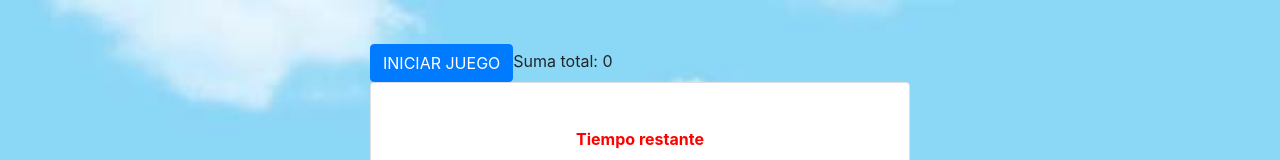
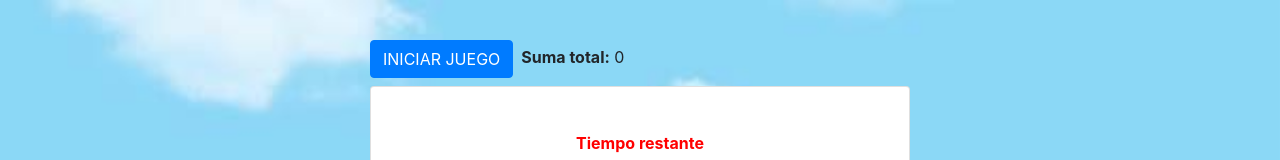
Before and after one commit to milagros-marquina-jumi/caso-practico, an Angular app: page / in a window 1280 px wide. Shown: the top 160 px of the page. Built offline with nearby package versions, Linux system fonts and the light colour scheme.

Commit message:
code improvement

```diff
--- a/src/app/app.component.html
+++ b/src/app/app.component.html
@@ -3,8 +3,10 @@
     <div class="col-sm-10 col-md-6 col-lg-6 mx-auto d-table h-100">
 
       <div class="d-table-cell align-middle">
-        <button class="btn btn-primary" (click)="fnPlay()" *ngIf="gameOver && time == 0">INICIAR JUEGO</button>
-        <span *ngIf="gameOver==true && time ==0">Suma total: {{scorePink+scoreBlue}}</span>
+        <div class="mb-2">
+          <button class="btn btn-primary mr-2" (click)="fnPlay()" *ngIf="gameOver && time == 0">INICIAR JUEGO</button>
+          <span *ngIf="gameOver && time ==0"><strong>Suma total:</strong> {{scorePink+scoreBlue}}</span>
+        </div>
         <div class="card">
           <div class="card-body">
 
```
